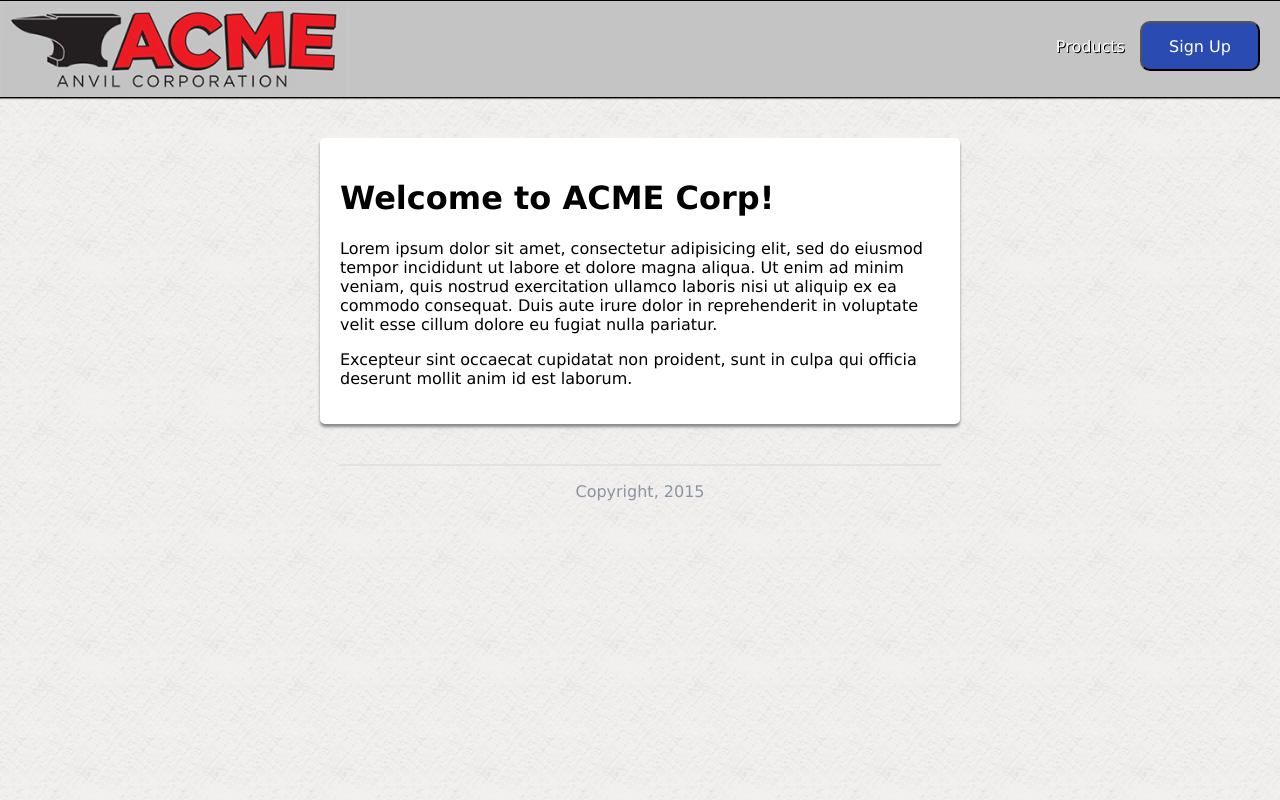
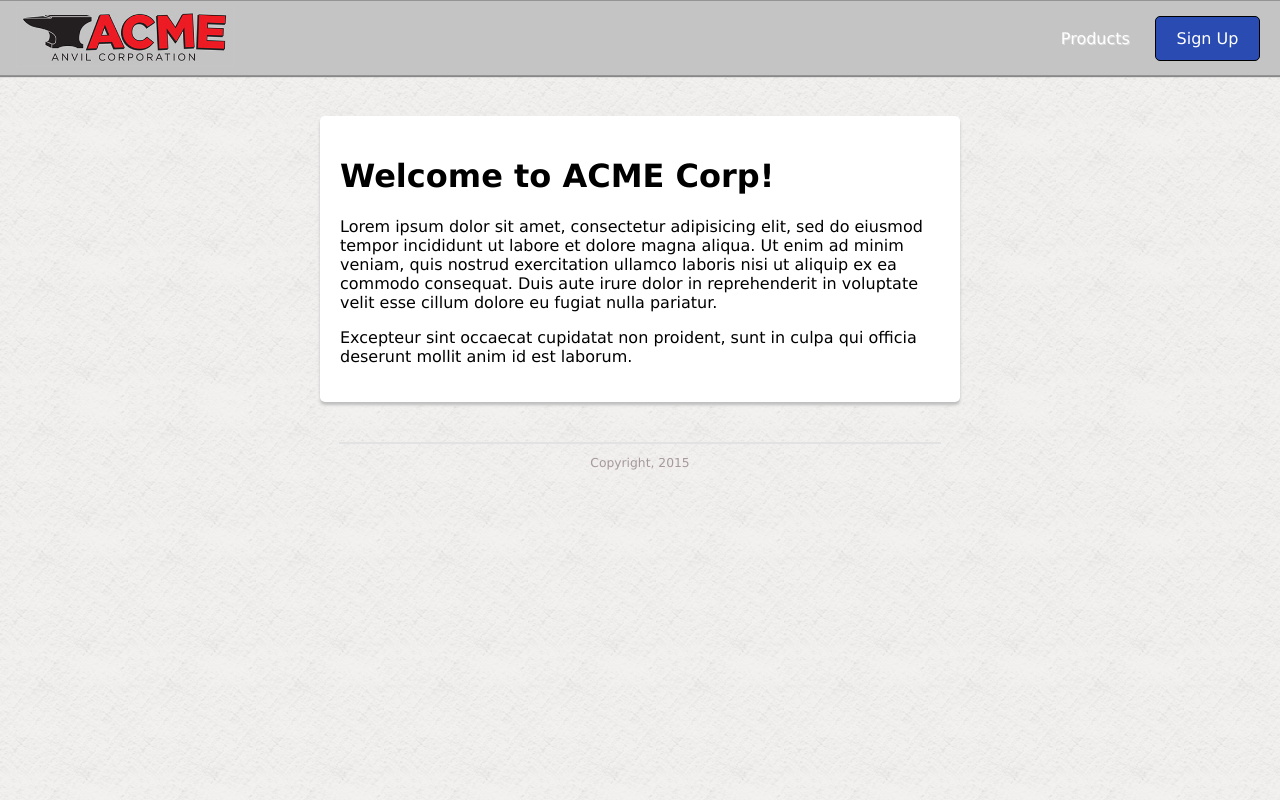
Before and after one commit to coolguyzone/fewd, a plain HTML site: page acmecorp/index.html in a window 1280 px wide. Drawn offline with Linux system fonts and the light colour scheme.

Commit message:
Made most fixes

```diff
--- a/acmecorp/index.html
+++ b/acmecorp/index.html
@@ -2,27 +2,48 @@
 <!-- fixes to change
 
 -header seems to be a little bit too tall
+*changed header height from 96px to 74px
 
 -'products' text shadow looks off, shadow color too dark?
+*changed shadow color from black to a gray value
 
 -'products' link too close to button, padding?
+*changed padding-right from 10 to 20px
 
 - button looks too round
+-changed border radius from 10px to 5px
 
 -button looks too tall
+*changed to height: 45px and width: 105px
 
 -button shadow looks off, wrong color?
+*changed border color to black
 
 -acme logo looks too big
+*changed height from 96 to 60px
 
 -header border looks too thick or dark
+*changed border color from black to a gray value
 
 -border/shadow on main box seems a little different
+*changed shadow color from black to a gray value
 
 -hr bar looks 3-dimensional in screenshot, 2-dimensional in my version
+DON"T KNOW HOW TO FIX!!!
 
 -footer text is too big
+*changed font size to 0.77em
 
+-header image too close to top. padding?
+*added padding top 6px
+
+-button padding off
+-changed margin-top to 15px
+
+-header image too close to left edge
+*added padding-left 16px
+
+-footer text color looks a bit off
 
 
 -->
@@ -43,16 +64,18 @@ body {
 
 header {
   background-color: #c4c4c4;
-  height: 96px;
+  height: 74px;
   width: auto;
-  border-top: 1px solid black;
-  border-bottom: 1px solid black;
+  border-top: 1px solid rgb(148, 148, 148);
+  border-bottom: 1px solid rgb(148, 148, 148);
   box-shadow: 0 1px 1px #888888;
 }
 
 header img {
-  height: 96px;
+  height: 60px;
   float: left;
+  padding-top: 6px;
+  padding-left: 16px;
 
 }
 
@@ -60,22 +83,26 @@ header button {
   background-color: #2A4CB2;
   color: white;
   margin-right: 20px;
-  margin-top: 20px;
-  height: 50px;
-  width: 120px;
+  margin-top: 15px;
+  height: 45px;
+  width: 105px;
   font-size: 1em;
-  border-radius: 10px;
+  border-radius: 5px;
+  border: 1px solid black;
+
+
 }
 
 nav {
   float: right;
+
 }
 
 header a {
-  margin-right: 10px;
+  margin-right: 20px;
   padding-top: 10px;
   color: white;
-  text-shadow: 1px 1px black;
+  text-shadow: 1px 1px rgb(220, 220, 220);
   text-decoration: none;
 
 }
@@ -91,7 +118,7 @@ main {
   padding: 20px;
   margin-top: 40px;
   margin-bottom: 40px;
-  box-shadow: 0 3px 3px #888888;
+  box-shadow: 0 3px 3px rgb(190, 190, 190);
 }
 
 
@@ -99,7 +126,8 @@ main {
 footer {
   text-align: center;
   height: 96px;
-  color: rgb(141, 147, 163);
+  color: rgb(166, 153, 154);
+  font-size: 0.77em;
 
 }
 
```
